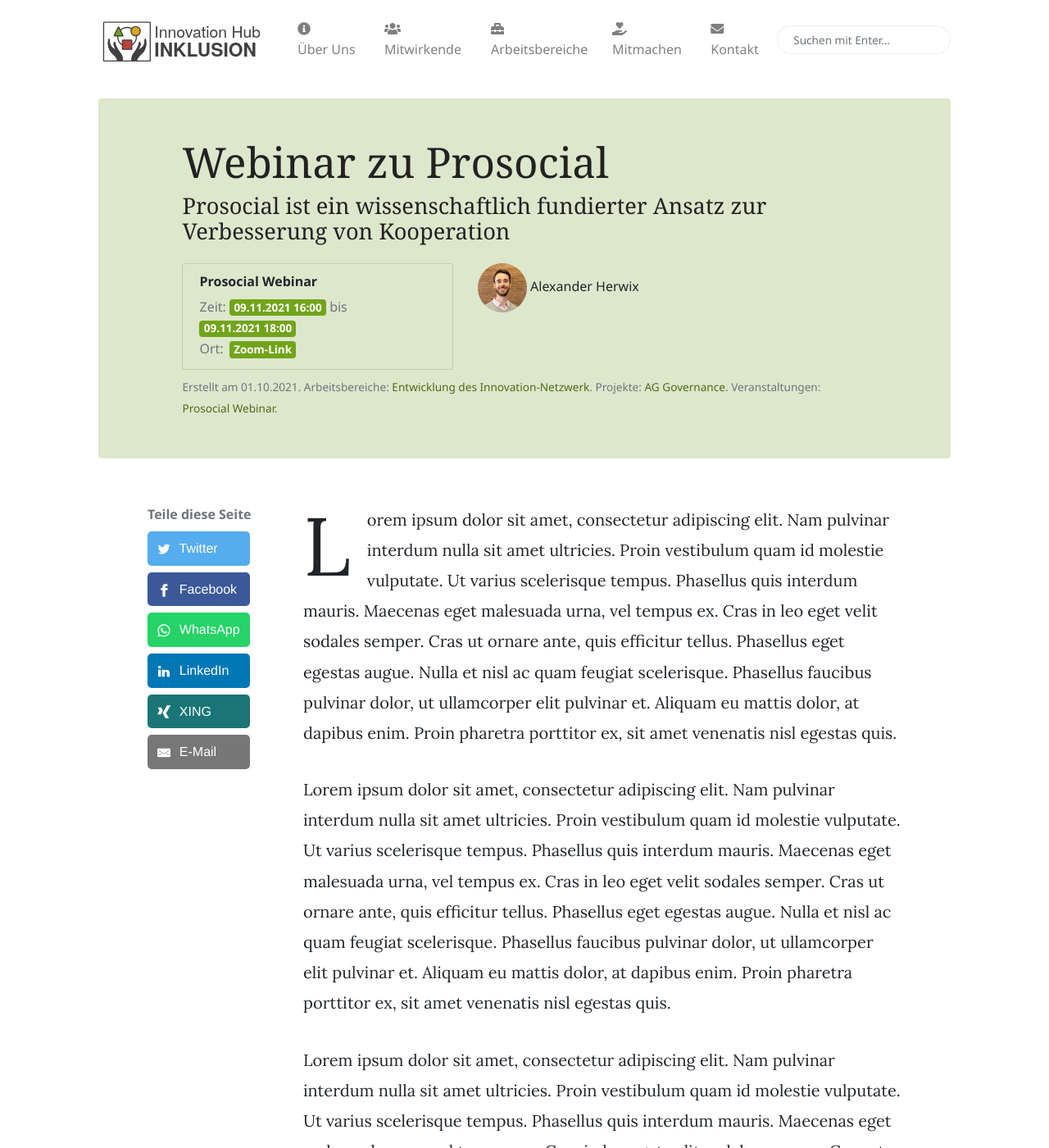
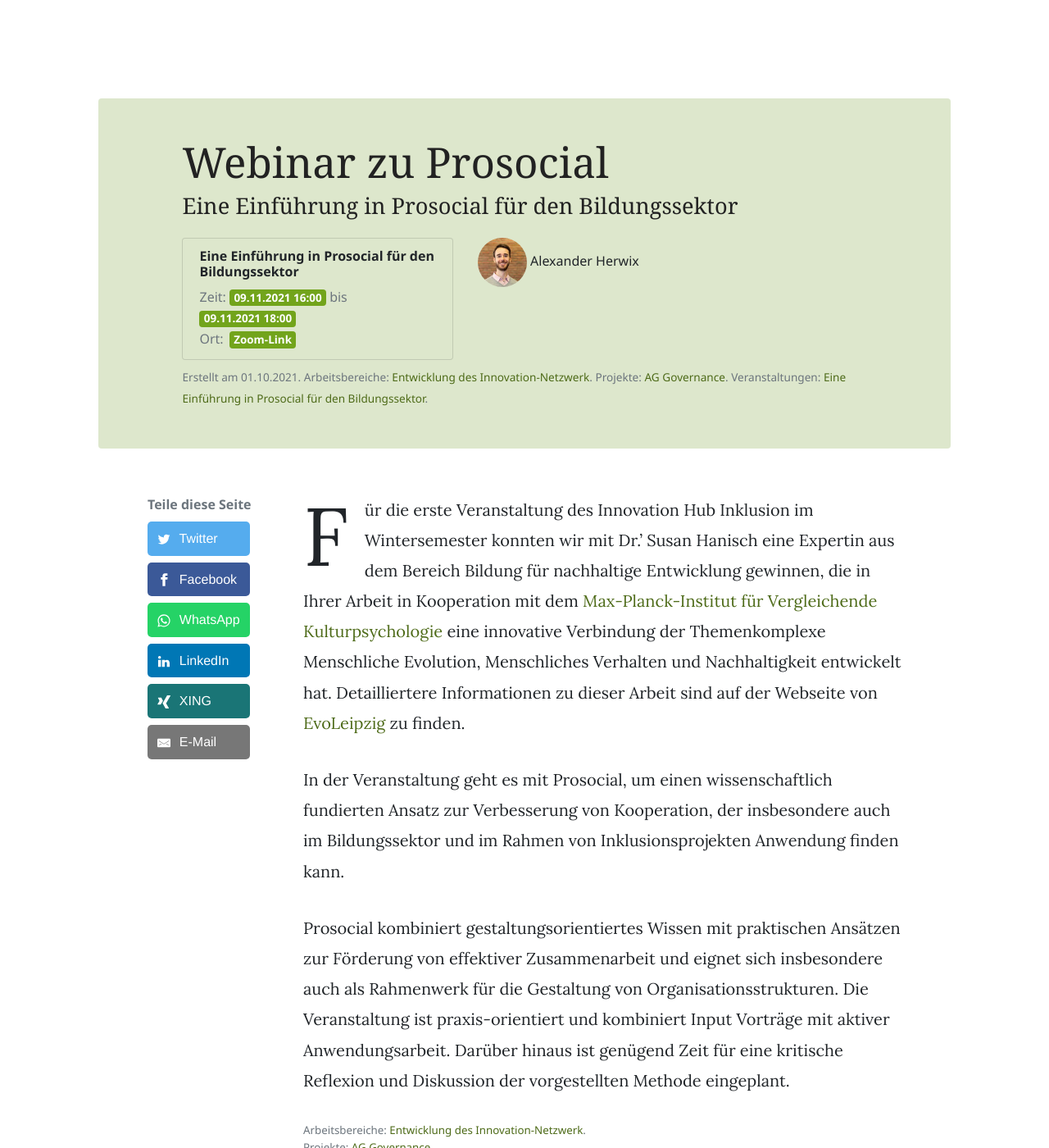
Before and after one commit to innovation-hub-inklusion/innovation-hub-inklusion.github.io, a Jekyll site: the page built from _posts/2021-10-01-veranstaltung-prosocial.md, in a window 1280 px wide and 1400 px high. Shown: the whole window at 82% size. Built offline with Jekyll 4.4.1, drawn with Linux system fonts in a browser that asks for light colours; some of the changed text lies outside the part shown.

Commit message:
Update content

```diff
--- a/_events/webinar-prosocial.md
+++ b/_events/webinar-prosocial.md
@@ -1,17 +1,15 @@
 ---
-title: Prosocial Webinar
+title: Eine Einführung in Prosocial für den Bildungssektor
 subtitle: Ein wissenschaftlich fundierter Ansatz zur Verbesserung von Kooperation
 author: alex
 event_id: 20211109-PROSOCIAL
 event_date_start: 2021-11-09 16:00:00
 event_date_end: 2021-11-09 18:00:00
-event_location: "[Zoom-Link](https://zoom.us)"
+event_location: "[Zoom-Link](https://uni-leipzig.zoom.us/j/67169020155?pwd=N1pqaGNUY3F0bkxqblBiL3dGMDRyUT09)"
 workareas: [ AB-1 ]
 projects: [ AG-GOVERNANCE ]
 ---
 
-Lorem ipsum dolor sit amet, consectetur adipiscing elit. Nam pulvinar interdum nulla sit amet ultricies. Proin vestibulum quam id molestie vulputate. Ut varius scelerisque tempus. Phasellus quis interdum mauris. Maecenas eget malesuada urna, vel tempus ex. Cras in leo eget velit sodales semper. Cras ut ornare ante, quis efficitur tellus. Phasellus eget egestas augue. Nulla et nisl ac quam feugiat scelerisque. Phasellus faucibus pulvinar dolor, ut ullamcorper elit pulvinar et. Aliquam eu mattis dolor, at dapibus enim. Proin pharetra porttitor ex, sit amet venenatis nisl egestas quis.
+In dieser Veranstaltung stellt uns Dr.' Susan Hanisch mit Prosocial einen wissenschaftlich fundierten Ansatz zur Verbesserung von Kooperation vor, der insbesondere auch im Bildungssektor und im Rahmen von Inklusionsprojekten Anwendung finden kann.
 
-Lorem ipsum dolor sit amet, consectetur adipiscing elit. Nam pulvinar interdum nulla sit amet ultricies. Proin vestibulum quam id molestie vulputate. Ut varius scelerisque tempus. Phasellus quis interdum mauris. Maecenas eget malesuada urna, vel tempus ex. Cras in leo eget velit sodales semper. Cras ut ornare ante, quis efficitur tellus. Phasellus eget egestas augue. Nulla et nisl ac quam feugiat scelerisque. Phasellus faucibus pulvinar dolor, ut ullamcorper elit pulvinar et. Aliquam eu mattis dolor, at dapibus enim. Proin pharetra porttitor ex, sit amet venenatis nisl egestas quis.
-
-Lorem ipsum dolor sit amet, consectetur adipiscing elit. Nam pulvinar interdum nulla sit amet ultricies. Proin vestibulum quam id molestie vulputate. Ut varius scelerisque tempus. Phasellus quis interdum mauris. Maecenas eget malesuada urna, vel tempus ex. Cras in leo eget velit sodales semper. Cras ut ornare ante, quis efficitur tellus. Phasellus eget egestas augue. Nulla et nisl ac quam feugiat scelerisque. Phasellus faucibus pulvinar dolor, ut ullamcorper elit pulvinar et. Aliquam eu mattis dolor, at dapibus enim. Proin pharetra porttitor ex, sit amet venenatis nisl egestas quis.
+Prosocial kombiniert gestaltungsorientiertes Wissen mit praktischen Ansätzen zur Förderung von effektiver Zusammenarbeit und eignet sich insbesondere auch als Rahmenwerk für die Gestaltung von Organisationsstrukturen. Die Veranstaltung ist praxis-orientiert und kombiniert Input Vorträge mit aktiver Anwendungsarbeit. Darüber hinaus ist genügend Zeit für eine kritische Reflexion und Diskussion der vorgestellten Methode eingeplant.
--- a/_includes/card-post.html
+++ b/_includes/card-post.html
@@ -6,9 +6,9 @@
 		{% if include.post.subtitle %}
 		<p class="subtitle">{{ include.post.subtitle }}</p>
 		{% endif %}
-		<p class="excerpt">
-			{{ include.post.excerpt  | strip_html | strip_newlines }}
-		</p>
+		<div class="excerpt">
+			{{ include.post.excerpt | strip_newlines }}
+		</div>
 		{% if include.post.events %}
 			{% include list-events-overview.html events=include.post.events subtitle=true item_class="event-flat-style"%}
 		{% endif %}
--- a/_posts/2021-10-01-veranstaltung-prosocial.md
+++ b/_posts/2021-10-01-veranstaltung-prosocial.md
@@ -1,14 +1,14 @@
 ---
 title:  Webinar zu Prosocial
-subtitle: Prosocial ist ein wissenschaftlich fundierter Ansatz zur Verbesserung von Kooperation
+subtitle: Eine Einführung in Prosocial für den Bildungssektor
 author: alex
 workareas: [ AB-1 ]
 projects: [ AG-GOVERNANCE ]
 events: [20211109-PROSOCIAL]
 ---
 
-Lorem ipsum dolor sit amet, consectetur adipiscing elit. Nam pulvinar interdum nulla sit amet ultricies. Proin vestibulum quam id molestie vulputate. Ut varius scelerisque tempus. Phasellus quis interdum mauris. Maecenas eget malesuada urna, vel tempus ex. Cras in leo eget velit sodales semper. Cras ut ornare ante, quis efficitur tellus. Phasellus eget egestas augue. Nulla et nisl ac quam feugiat scelerisque. Phasellus faucibus pulvinar dolor, ut ullamcorper elit pulvinar et. Aliquam eu mattis dolor, at dapibus enim. Proin pharetra porttitor ex, sit amet venenatis nisl egestas quis.
+Für die erste Veranstaltung des Innovation Hub Inklusion im Wintersemester konnten wir mit Dr.' Susan Hanisch eine Expertin aus dem Bereich Bildung für nachhaltige Entwicklung gewinnen, die in Ihrer Arbeit in Kooperation mit dem [Max-Planck-Institut für Vergleichende Kulturpsychologie](https://www.eva.mpg.de/de/vergleichende-kulturpsychologie/bildung) eine innovative Verbindung der Themenkomplexe Menschliche Evolution, Menschliches Verhalten und Nachhaltigkeit entwickelt hat. Detailliertere Informationen zu dieser Arbeit sind auf der Webseite von [EvoLeipzig](https://evoleipzig.de) zu finden.
 
-Lorem ipsum dolor sit amet, consectetur adipiscing elit. Nam pulvinar interdum nulla sit amet ultricies. Proin vestibulum quam id molestie vulputate. Ut varius scelerisque tempus. Phasellus quis interdum mauris. Maecenas eget malesuada urna, vel tempus ex. Cras in leo eget velit sodales semper. Cras ut ornare ante, quis efficitur tellus. Phasellus eget egestas augue. Nulla et nisl ac quam feugiat scelerisque. Phasellus faucibus pulvinar dolor, ut ullamcorper elit pulvinar et. Aliquam eu mattis dolor, at dapibus enim. Proin pharetra porttitor ex, sit amet venenatis nisl egestas quis.
+In der Veranstaltung geht es mit Prosocial, um einen wissenschaftlich fundierten Ansatz zur Verbesserung von Kooperation, der insbesondere auch im Bildungssektor und im Rahmen von Inklusionsprojekten Anwendung finden kann.
 
-Lorem ipsum dolor sit amet, consectetur adipiscing elit. Nam pulvinar interdum nulla sit amet ultricies. Proin vestibulum quam id molestie vulputate. Ut varius scelerisque tempus. Phasellus quis interdum mauris. Maecenas eget malesuada urna, vel tempus ex. Cras in leo eget velit sodales semper. Cras ut ornare ante, quis efficitur tellus. Phasellus eget egestas augue. Nulla et nisl ac quam feugiat scelerisque. Phasellus faucibus pulvinar dolor, ut ullamcorper elit pulvinar et. Aliquam eu mattis dolor, at dapibus enim. Proin pharetra porttitor ex, sit amet venenatis nisl egestas quis.
+Prosocial kombiniert gestaltungsorientiertes Wissen mit praktischen Ansätzen zur Förderung von effektiver Zusammenarbeit und eignet sich insbesondere auch als Rahmenwerk für die Gestaltung von Organisationsstrukturen. Die Veranstaltung ist praxis-orientiert und kombiniert Input Vorträge mit aktiver Anwendungsarbeit. Darüber hinaus ist genügend Zeit für eine kritische Reflexion und Diskussion der vorgestellten Methode eingeplant.
```
Also changed, not shown: _posts/2021-10-01-webseiten-launch.md (deleted, +0 -12 lines), _posts/inklusion-und-innovation.md (renamed from _posts/2021-10-01-inklusion-und-innovation.md).
